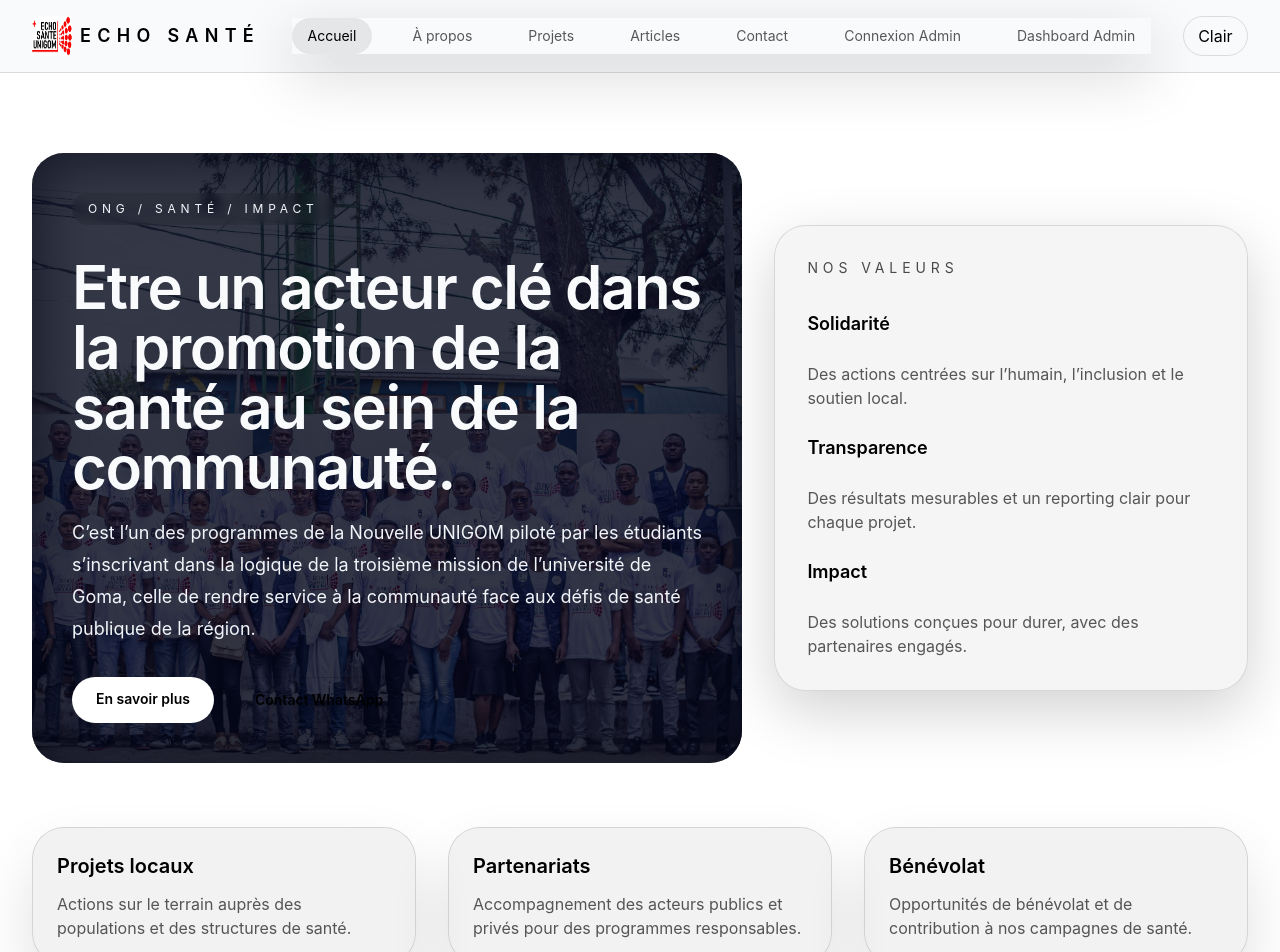
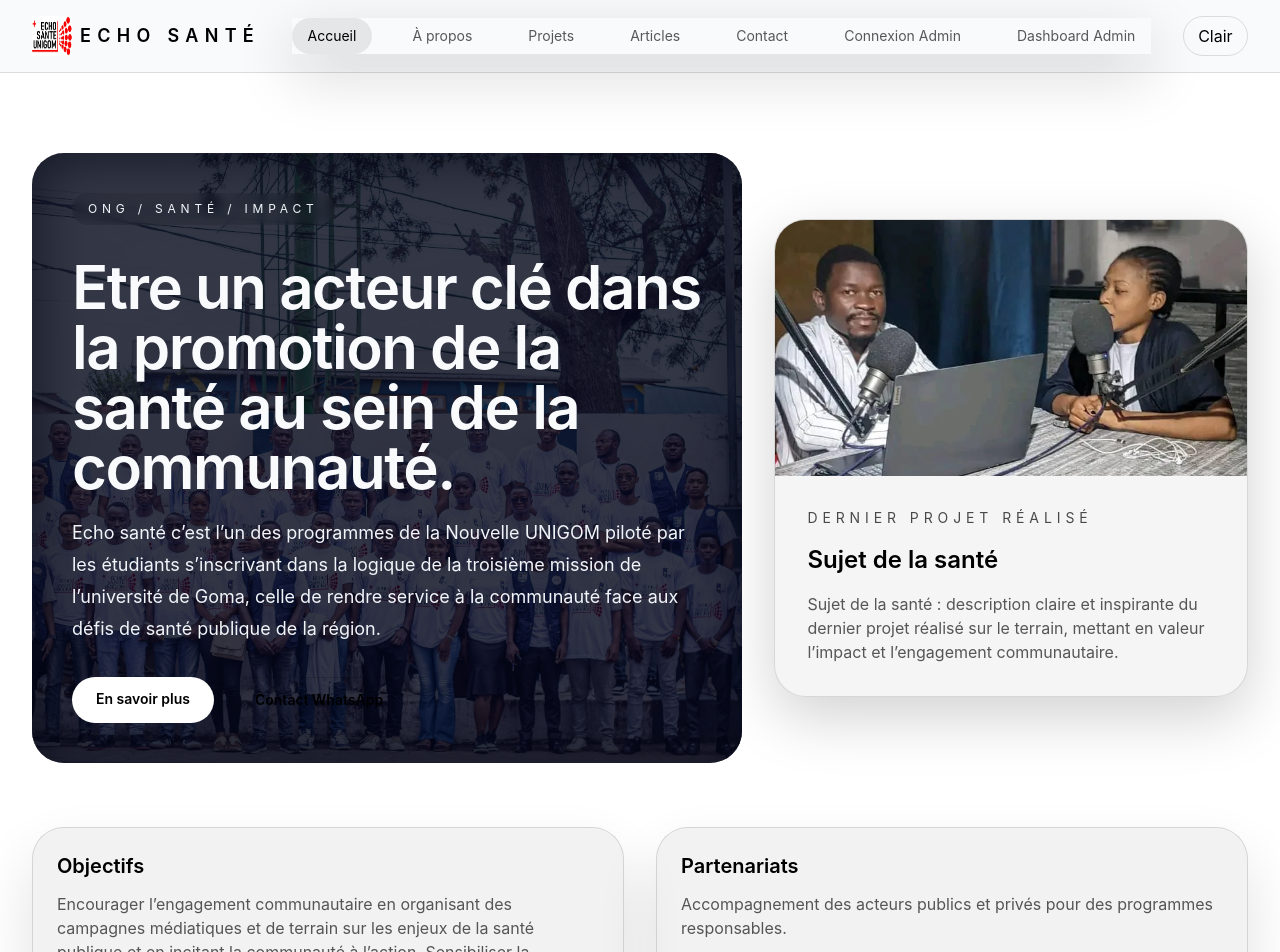
Before and after one commit to andersonkamate2/echosante, a Next.js app: page / in a window 1280 px wide. Shown: the top 952 px of the page. Built offline with nearby package versions, Linux system fonts and the light colour scheme.

Commit message:
echosante

```diff
--- a/app/page.tsx
+++ b/app/page.tsx
@@ -1,4 +1,5 @@
 import Link from 'next/link';
+import Image from 'next/image';
 
 export default function HomePage() {
   return (
@@ -18,7 +19,7 @@ export default function HomePage() {
                 Etre un acteur clé dans la promotion de la santé au sein de la communauté.
               </h1>
               <p className="max-w-2xl text-lg leading-8 text-slate-100">
-                C’est l’un des programmes de la Nouvelle UNIGOM piloté par les étudiants s’inscrivant dans la logique de la troisième mission de l’université de Goma, celle de rendre service à la communauté face aux défis de santé publique de la région.
+                Echo santé c’est l’un des programmes de la Nouvelle UNIGOM piloté par les étudiants s’inscrivant dans la logique de la troisième mission de l’université de Goma, celle de rendre service à la communauté face aux défis de santé publique de la région.
               </p>
             </div>
             <div className="flex flex-col gap-4 sm:flex-row">
@@ -31,23 +32,32 @@ export default function HomePage() {
             </div>
           </div>
         </div>
-        <div className="rounded-[2rem] border border-white/10 bg-white/5 p-8 shadow-soft">
-          <p className="text-sm uppercase tracking-[0.35em] text-slate-400">Nos valeurs</p>
-          <div className="mt-8 space-y-6 text-slate-300">
-            <p className="text-lg font-semibold text-white">Solidarité</p>
-            <p>Des actions centrées sur l’humain, l’inclusion et le soutien local.</p>
-            <p className="text-lg font-semibold text-white">Transparence</p>
-            <p>Des résultats mesurables et un reporting clair pour chaque projet.</p>
-            <p className="text-lg font-semibold text-white">Impact</p>
-            <p>Des solutions conçues pour durer, avec des partenaires engagés.</p>
+        <div className="rounded-[2rem] border border-white/10 bg-white/5 p-0 shadow-soft overflow-hidden">
+          <div className="relative h-56 w-full sm:h-64">
+            <Image
+              src="/img5.webp"
+              alt="Dernier projet santé"
+              fill
+              className="object-cover"
+            />
+          </div>
+          <div className="space-y-4 p-8">
+            <p className="text-sm uppercase tracking-[0.35em] text-slate-400">Dernier projet réalisé</p>
+            <h3 className="text-2xl font-semibold text-white">Sujet de la santé</h3>
+            <p className="text-slate-300">
+              Sujet de la santé : description claire et inspirante du dernier projet réalisé sur le terrain, mettant en valeur l’impact et l’engagement communautaire.
+            </p>
           </div>
         </div>
       </div>
 
-      <div className="grid gap-8 lg:grid-cols-3">
+      <div className="grid gap-8 lg:grid-cols-2">
         <div className="card">
-          <h2 className="text-xl font-semibold text-white">Projets locaux</h2>
-          <p className="mt-3 text-slate-300">Actions sur le terrain auprès des populations et des structures de santé.</p>
+          <h2 className="text-xl font-semibold text-white">Objectifs</h2>
+          <p className="mt-3 text-slate-300">
+            Encourager l’engagement communautaire en organisant des campagnes médiatiques et de terrain sur les enjeux de la santé publique et en incitant la communauté à l’action.
+            Sensibiliser la communauté sur les enjeux de santé publique; Créer un espace d’échange et de soutien entre les parties prenantes en santé; La communication pour le changement social et comportemental au sein de nos communautés.
+          </p>
         </div>
         <div className="card">
           <h2 className="text-xl font-semibold text-white">Partenariats</h2>
@@ -57,6 +67,10 @@ export default function HomePage() {
           <h2 className="text-xl font-semibold text-white">Bénévolat</h2>
           <p className="mt-3 text-slate-300">Opportunités de bénévolat et de contribution à nos campagnes de santé.</p>
         </div>
+        <div className="card">
+          <h2 className="text-xl font-semibold text-white">Bénévolat</h2>
+          <p className="mt-3 text-slate-300">Opportunités de bénévolat et de contribution à nos campagnes de santé.</p>
+        </div>
       </div>
     </section>
   );
```
Also changed, not shown: public/img5.webp (added).
